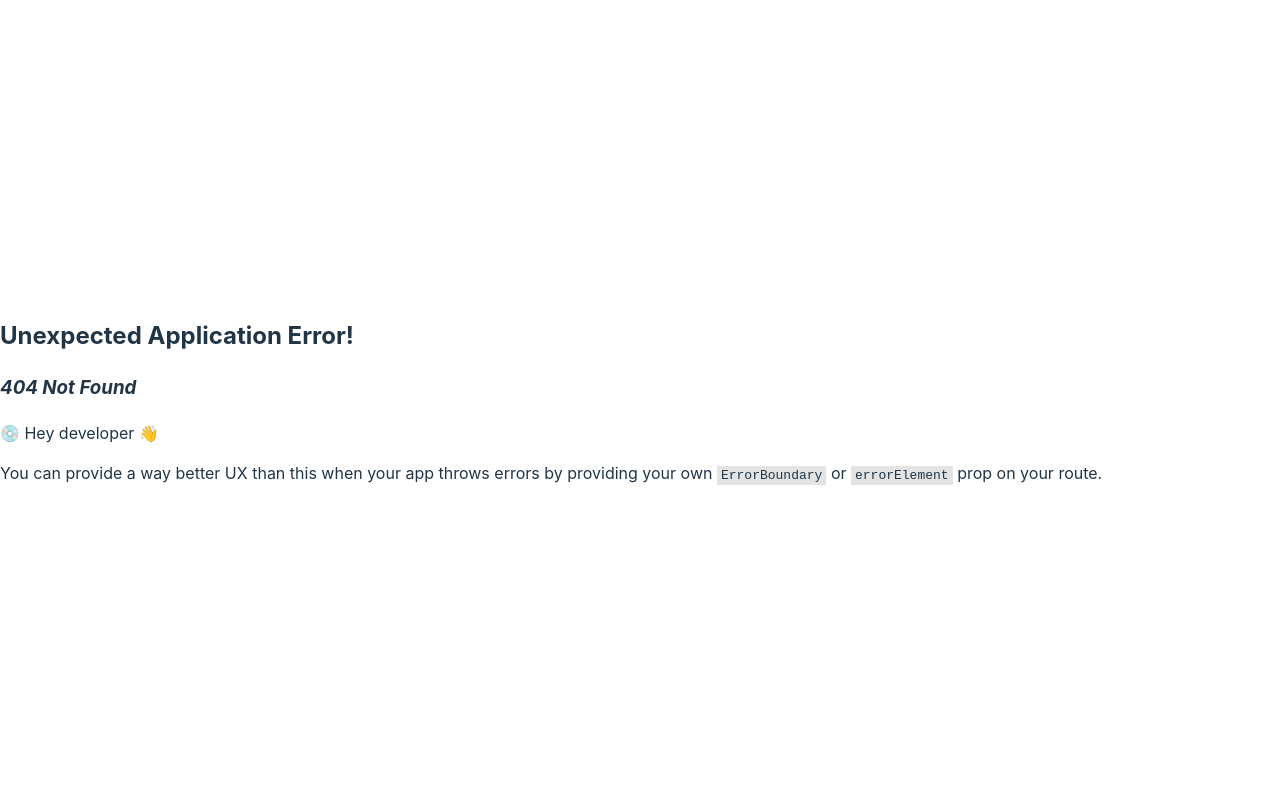
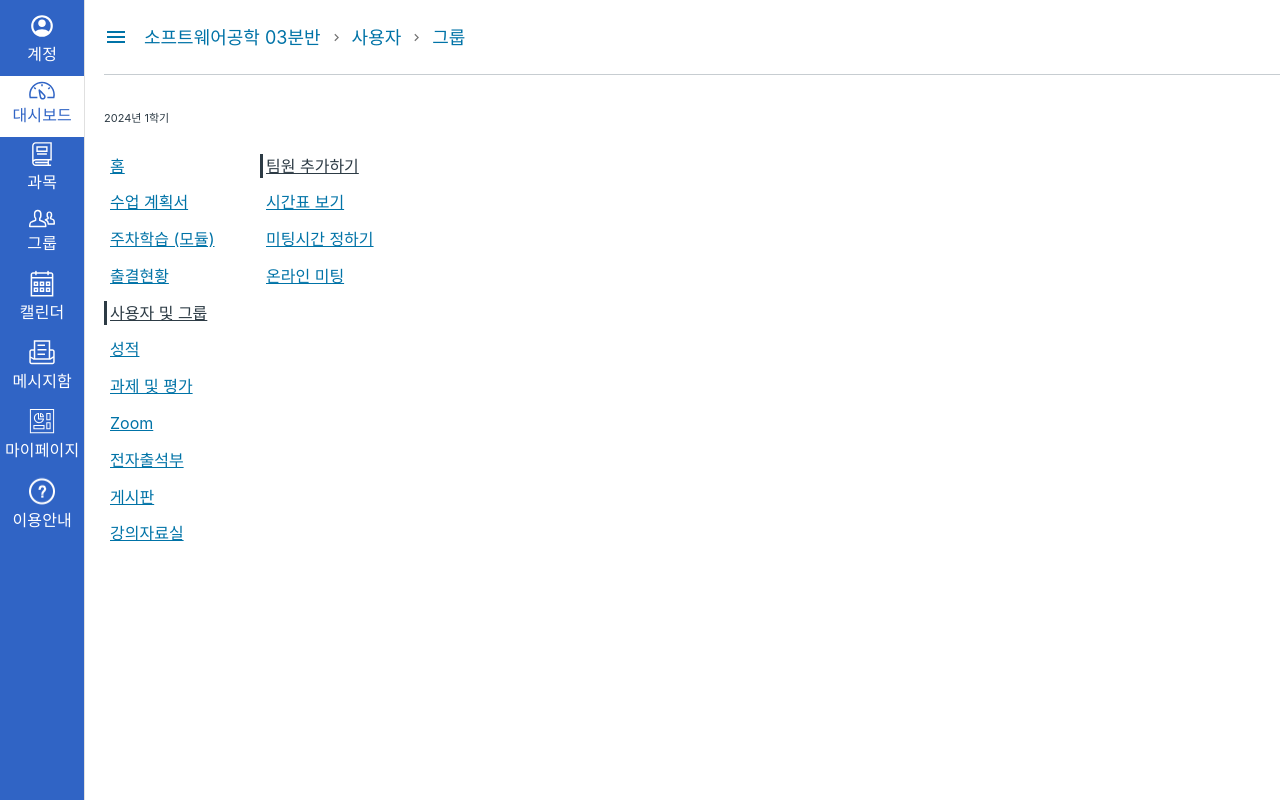
Before and after one commit to 2024swEnginnering/eclass-FE, a React (Vite) app: page /lecture in a window 1280 px wide. Before the commit this address had no page. Built offline with nearby package versions, Linux system fonts and the light colour scheme; sample sign-in values are in the browser's storage.

Commit message:
feat: 강의 페이지

```diff
--- a/package.json
+++ b/package.json
@@ -13,6 +13,7 @@
     "@emotion/react": "^11.11.4",
     "@emotion/styled": "^11.11.5",
     "@fontsource/roboto": "^5.0.13",
+    "@mui/icons-material": "^5.15.19",
     "@mui/material": "^5.15.19",
     "@mui/styled-engine-sc": "^6.0.0-alpha.18",
     "axios": "^1.7.2",
--- /dev/null
+++ b/src/layout/LectureLayout.tsx
@@ -0,0 +1,132 @@
+import { KeyboardArrowRightOutlined, MenuOutlined } from "@mui/icons-material";
+import styled from "styled-components";
+
+const Wrapper = styled.div`
+  display: grid;
+  grid-template-rows: 75px 1fr;
+  margin-left: 24px;
+`;
+
+const Header = styled.header`
+  padding: 22px 0px;
+  display: flex;
+  justify-content: flex-start;
+  gap: 8px;
+  align-items: center;
+  border-bottom: 1px solid #c7cdd1;
+  color: #0073a7;
+  font-size: 18px;
+`;
+
+const ContentGrid = styled.div`
+  display: grid;
+  grid-template-columns: calc(156px * 2px) 1fr;
+  margin-top: 24px;
+`;
+
+const List = styled.ul`
+  list-style: none;
+  padding: 0px;
+  width: 156px;
+`;
+
+const ListItem = styled.li`
+  height: 36.8px;
+  color: #0073a7;
+  &:hover {
+    opacity: 0.7;
+    cursor: pointer;
+  }
+`;
+
+// FIXME : mock
+const path = ["소프트웨어공학 03분반", "사용자", "그룹"];
+
+const leftListItems = [
+  { text: "홈" },
+  { text: "수업 계획서" },
+  { text: "주차학습 (모듈)" },
+  { text: "출결현황" },
+  { text: "사용자 및 그룹" },
+  { text: "성적" },
+  { text: "과제 및 평가" },
+  { text: "Zoom" },
+  { text: "전자출석부" },
+  { text: "게시판" },
+  { text: "강의자료실" },
+];
+
+const rightListItems = [
+  { text: "팀원 추가하기" },
+  { text: "시간표 보기" },
+  { text: "미팅시간 정하기" },
+  { text: "온라인 미팅" },
+];
+
+interface ListItemProps {
+  selected: boolean;
+  text: string;
+}
+
+const ListItemText = ({ selected, text }: ListItemProps) => {
+  return (
+    <div
+      style={{
+        color: selected ? "#2D3B45" : "",
+        borderLeft: selected ? "3px solid #2D3B45" : "",
+      }}
+    >
+      <span
+        style={{
+          padding: "0px 6px",
+          textDecoration: "underline",
+          position: "relative",
+          left: selected ? "-3px" : "0px",
+        }}
+      >
+        {text}
+      </span>
+    </div>
+  );
+};
+
+export default function LectureLayout() {
+  return (
+    <Wrapper>
+      <Header>
+        <MenuOutlined style={{ fontSize: "24px", marginRight: "8px" }} />
+        {path.map((p, i) => (
+          <>
+            {i !== 0 && (
+              <KeyboardArrowRightOutlined
+                style={{ fontSize: "15px", color: "#777777" }}
+              />
+            )}
+            <span key={i}>{p}</span>
+          </>
+        ))}
+      </Header>
+      <ContentGrid>
+        <div>
+          <p style={{ fontSize: "11px", color: "#2D3B45" }}>2024년 1학기</p>
+          <div style={{ display: "flex" }}>
+            <List>
+              {leftListItems.map((item, i) => (
+                <ListItem key={i}>
+                  <ListItemText selected={i === 4} text={item.text} />
+                </ListItem>
+              ))}
+            </List>
+            <List>
+              {rightListItems.map((item, i) => (
+                <ListItem key={i}>
+                  <ListItemText selected={i === 0} text={item.text} />
+                </ListItem>
+              ))}
+            </List>
+          </div>
+        </div>
+      </ContentGrid>
+    </Wrapper>
+  );
+}
```
Also changed, not shown: src/routes/RootRouter.tsx (+6 -1 lines), 1 other file (tests, documents, lock files or other folders).
